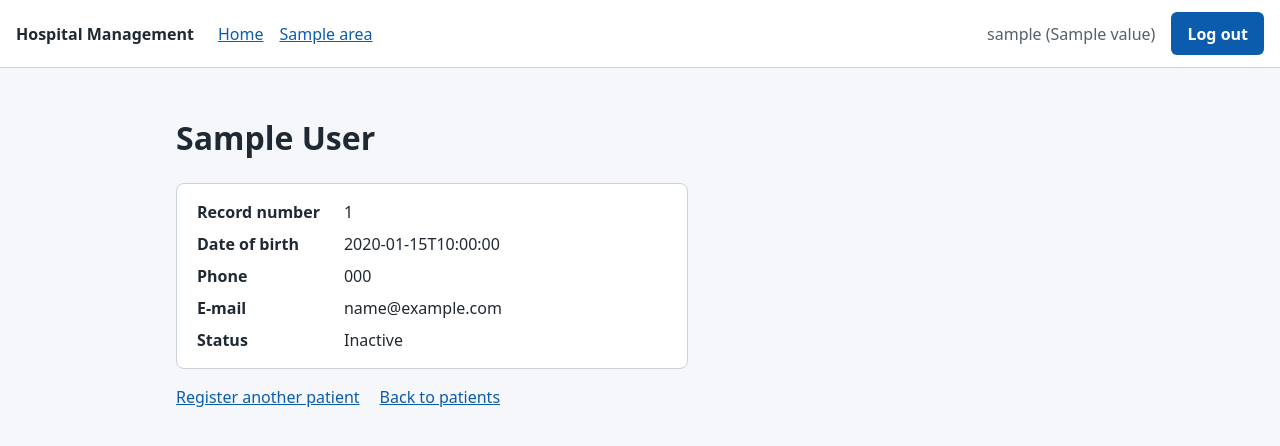
After one commit to ceciliagalvaoo/hospital-devops, a FastAPI app: template app/templates/patient.html in a window 1280 px wide. The commit adds this page. Shown: the top 446 px of the page. Run offline with FastAPI, Linux system fonts and the light colour scheme; the template is opened without the code that fills it: most values are stand-ins (such as "Sample title", 1, 10 or a date in 2020).

Commit message:
feat: add the patient registration form and record page (#33)

```diff
--- a/app/main.py
+++ b/app/main.py
@@ -9,7 +9,7 @@ from starlette.responses import Response
 
 from app.access import NOT_PERMITTED
 from app.csrf import CROSS_ORIGIN, INVALID_TOKEN, csrf_protect
-from app.routes import auth, health, pages, patients
+from app.routes import auth, health, pages, patient_pages, patients
 from app.templating import render, wants_html
 
 # Title and message of the browser error page for each API detail text, so that the
@@ -74,6 +74,7 @@ def create_app() -> FastAPI:
     application.include_router(health.router)
     application.include_router(auth.router)
     application.include_router(pages.router)
+    application.include_router(patient_pages.router)
     application.include_router(patients.router)
     application.middleware("http")(do_not_store_responses)
     application.add_exception_handler(StarletteHTTPException, page_errors)
--- a/app/navigation.py
+++ b/app/navigation.py
@@ -16,6 +16,7 @@ class Area:
     roles: frozenset[Role]
     description: str
     stories: str
+    actions: tuple[tuple[str, str], ...] = ()  # (label, path) links shown on the area page
 
 
 AREAS = (
@@ -25,6 +26,7 @@ AREAS = (
         frozenset({Role.RECEPTIONIST, Role.ADMINISTRATOR}),
         "Register, search, edit and deactivate patients.",
         "US-03, US-09, US-10, US-17",
+        actions=(("Register a patient", "/patients/new"),),
     ),
     Area(
         "/doctors",
--- a/app/static/styles.css
+++ b/app/static/styles.css
@@ -79,7 +79,7 @@ main:focus-visible {
   list-style: none;
 }
 
-.nav-list a[aria-current="page"] {
+.nav-list a[aria-current] {
   font-weight: 700;
   text-decoration: none;
 }
@@ -125,7 +125,10 @@ label {
 }
 
 input[type="text"],
-input[type="password"] {
+input[type="password"],
+input[type="date"],
+input[type="tel"],
+input[type="email"] {
   width: 100%;
   padding: 0.6rem 0.75rem;
   font: inherit;
@@ -186,3 +189,78 @@ button:hover {
   margin: 0;
   color: var(--muted);
 }
+
+.patient-form {
+  display: grid;
+  gap: 1rem;
+  max-width: 32rem;
+}
+
+.field {
+  display: grid;
+  gap: 0.25rem;
+}
+
+.field p {
+  margin: 0;
+}
+
+.required,
+.hint {
+  color: var(--muted);
+  font-weight: 400;
+}
+
+.field-error {
+  color: var(--error);
+  font-weight: 600;
+}
+
+.field.invalid input {
+  border: 2px solid var(--error);
+}
+
+#error-summary {
+  margin-bottom: 1rem;
+}
+
+.message h2 {
+  margin: 0 0 0.25rem;
+  font-size: 1rem;
+}
+
+.message ul {
+  margin: 0;
+  padding-left: 1.25rem;
+}
+
+.message.error a {
+  color: var(--error);
+}
+
+.actions {
+  display: flex;
+  flex-wrap: wrap;
+  align-items: center;
+  gap: 0.5rem 1.25rem;
+}
+
+.area-actions {
+  margin: 0 0 1rem;
+  padding-left: 1.25rem;
+}
+
+.record {
+  display: grid;
+  grid-template-columns: max-content 1fr;
+  gap: 0.5rem 1.5rem;
+  max-width: 32rem;
+}
+
+.record dt {
+  font-weight: 600;
+}
+
+.record dd {
+  margin: 0;
+}
--- a/app/templates/base.html
+++ b/app/templates/base.html
@@ -15,7 +15,7 @@
       <ul class="nav-list">
         <li><a href="/"{% if request.url.path == "/" %} aria-current="page"{% endif %}>Home</a></li>
         {% for area in navigation %}
-        <li><a href="{{ area.path }}"{% if request.url.path == area.path %} aria-current="page"{% endif %}>{{ area.title }}</a></li>
+        <li><a href="{{ area.path }}"{% if request.url.path == area.path %} aria-current="page"{% elif request.url.path.startswith(area.path ~ "/") %} aria-current="true"{% endif %}>{{ area.title }}</a></li>
         {% endfor %}
       </ul>
     </nav>
--- /dev/null
+++ b/app/templates/patient.html
@@ -0,0 +1,21 @@
+{% extends "base.html" %}
+{% block title %}{{ patient.full_name }}{% endblock %}
+{% block content %}
+{% if registered %}
+<p class="message notice" role="status">Patient registered with record number {{ patient.record_number }}.</p>
+{% endif %}
+<h1>{{ patient.full_name }}</h1>
+<dl class="card record">
+  <dt>Record number</dt>
+  <dd data-testid="record-number">{{ patient.record_number }}</dd>
+  <dt>Date of birth</dt>
+  <dd>{{ patient.date_of_birth.isoformat() }}</dd>
+  <dt>Phone</dt>
+  <dd>{{ patient.phone or "Not given" }}</dd>
+  <dt>E-mail</dt>
+  <dd>{{ patient.email or "Not given" }}</dd>
+  <dt>Status</dt>
+  <dd>{{ "Active" if patient.is_active else "Inactive" }}</dd>
+</dl>
+<p class="actions"><a href="/patients/new">Register another patient</a> <a href="/patients">Back to patients</a></p>
+{% endblock %}
```
Also changed, not shown: app/routes/patient_pages.py (added, +88 -0 lines), app/templates/area.html (+7 -0 lines), app/templates/patient_form.html (added, +39 -0 lines).
